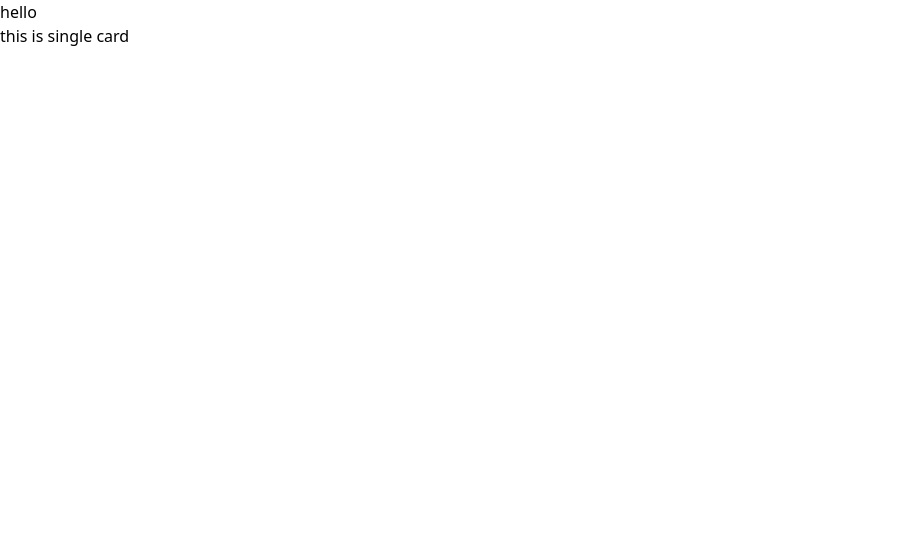
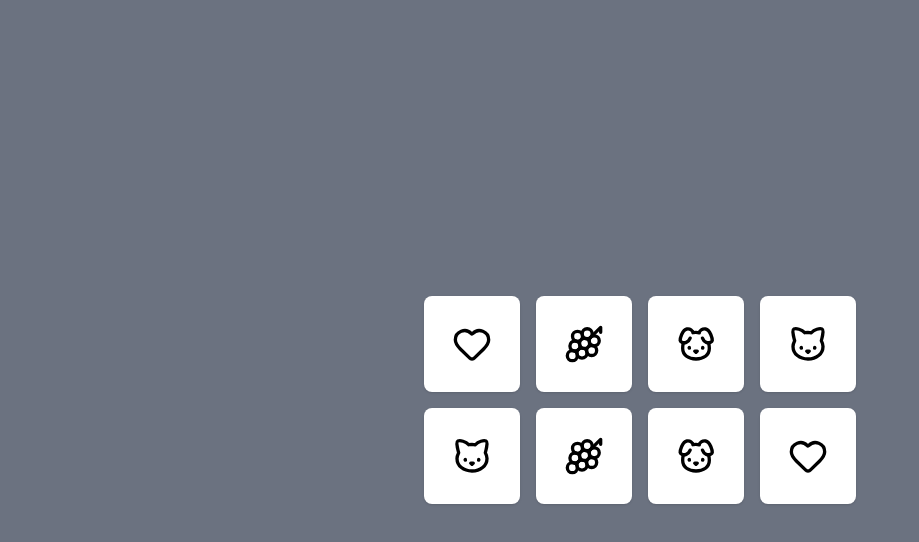
Before and after one commit to alishbashekh/MemoryCardGame-In-React, a React (Create React App) app: page / in a window 1280 px wide. Shown: the top 542 px of the page, without its empty margins (0-919 px from the left). Built offline with nearby package versions, Linux system fonts and the light colour scheme.

Commit message:
modified app + gameboard + card sturcture by alishbashabbir

```diff
--- a/package.json
+++ b/package.json
@@ -9,6 +9,7 @@
     "@testing-library/user-event": "^13.5.0",
     "framer-motion": "^12.33.0",
     "lodash.shuffle": "^4.2.0",
+    "lucide-react": "^0.563.0",
     "react": "^19.2.4",
     "react-dom": "^19.2.4",
     "react-icons": "^5.5.0",
--- a/src/App.js
+++ b/src/App.js
@@ -1,12 +1,12 @@
 
 import Card from "./components/Card";
+import Gameboard from "./components/Gameboard";
 
 
 function App() {
   return (
-    <div>
-    <h1>hello</h1>
-    <Card/>
+    <div className="min-h-screen flex items-center justify-center bg-gray-500">
+      <Gameboard/>
     </div>
   );
 }
--- a/src/components/Card.jsx
+++ b/src/components/Card.jsx
@@ -1,9 +1,10 @@
 
-import React from 'react'
-
-const Card = () => {
+const Card = ({card}) => {
+  const Icon = card.value;
   return (
-    <h1>this is single card</h1>
+    <div className="w-24 h-24 rounded-lg bg-white flex items-center justify-center shadow">
+      <Icon size = {40}/>
+    </div>
   )
 }
 
--- a/src/components/Gameboard.jsx
+++ b/src/components/Gameboard.jsx
@@ -0,0 +1,27 @@
+import { Cat, Dog, Grape, Heart } from 'lucide-react'
+import Card from './Card'
+
+
+const Gameboard = () => {
+  const basecards=[Dog,Cat,Grape,Heart];
+  const paircards= [...basecards, ...basecards]
+
+  const cards= paircards.map((Icon,index)=>({
+    id:index + 1,
+    value:Icon,
+    isFlipped: false,
+    isMatched: false,
+  }))
+  .sort(()=>
+  Math.random()-0.5) ;
+  return (
+    <div className='grid grid-cols-4 gap-4'>
+       {cards.map((card)=>(
+        <Card key={card.id} card={card}/>
+       ))}
+    </div>
+
+  )
+}
+
+export default Gameboard
```
Also changed, not shown: 1 other file (tests, documents, lock files or other folders).
